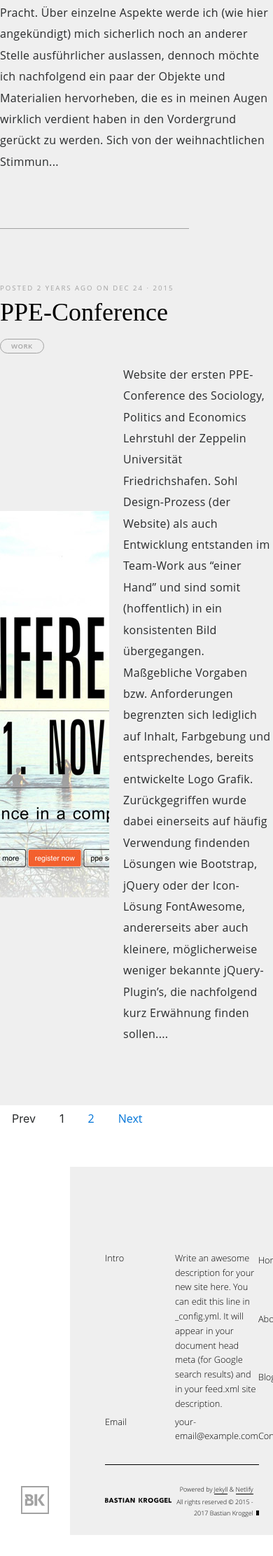
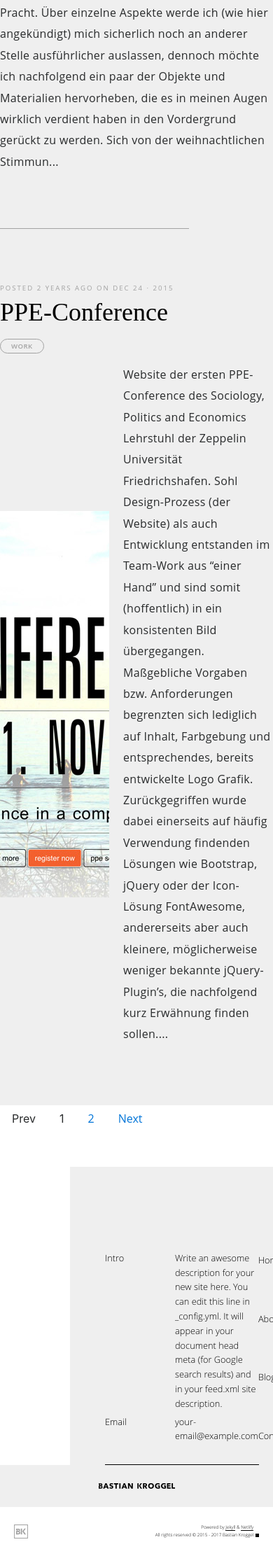
Before and after one commit to bkroggel/luzid, a Jekyll site: the page built from index.html, in a window 390 px wide. Shown: the part 1617-3840 px from the top of the page at 70% size. Built offline with Jekyll 4.4.1, drawn with Linux system fonts in a browser that asks for light colours; nearby versions of some CDN libraries; some web fonts are replaced; the list of posts is cut into pages by our own code; comment, search, counter and statistics services are not loaded; before the commit the page ends 3810 px from its top, so only the background shows below that.

Commit message:
footer info section now responsive

```diff
--- a/_includes/footer/_footer.html
+++ b/_includes/footer/_footer.html
@@ -12,13 +12,13 @@
   </div>
 </div>
 <div class="footer-info">
-  <div class="footer__blank svg-container__icon">
+  <div class="footer-info__1">
     {% include svg/_icon.html %}
   </div>
-  <div class="footer__gray svg-container__name">
+  <div class="footer-info__2">
     {% include svg/_name.html %}
   </div>
-  <div class="footer__gray acknowledgement-container">
+  <div class="footer-info__3">
     <div class="footer__acknowledgement">
       <div class="acknowledgement_content">
         <p>Powered by <a href="http://jekyllrb.com/">Jekyll</a> & <a href="https://www.netlify.com/">Netlify</a></p>
--- a/_sass/_typography.scss
+++ b/_sass/_typography.scss
@@ -126,8 +126,17 @@ footer a {
 }
 
 .footer__acknowledgement p {
-  font-size: 0.56em;
+  font-size: 0.4em;
   line-height: 1.7em;
+  a {
+    line-height: 1em;
+  }
+  @include media-query($medium){
+    font-size: 0.56em;
+    a {
+      line-height: 1em;
+    }
+  };
 }
 
 .footer__acknowledgement a {
--- a/_sass/home/_footer.scss
+++ b/_sass/home/_footer.scss
@@ -66,54 +66,6 @@ footer {
   margin-bottom: 5px;
 }
 
-.footer-info {
-  width: 100%;
-  display: flex;
-  height: 100px;
-}
-
-.svg-container__icon {
-  display: flex;
-  align-items: center;
-  justify-content: center;
-  svg {
-    width: 40px;
-    fill: $dark-color;
-  }
-}
-
-.svg-container__name {
-  display: flex;
-  align-items: center;
-  justify-content: flex-start;
-  svg {
-    height: 17px;
-    width: 227px;
-    fill: $darkest-color;
-    margin-left: 50px;
-  }
-}
-
-.acknowledgement-container {
-  display: flex;
-  align-items: center;
-  justify-content: flex-end;
-  padding-right: 20px;
-}
-
-.footer__acknowledgement {
-  display: flex;
-  flex-direction: row;
-  align-items: flex-end;
-}
-
-.end-mark {
-  height: 0.40em;
-  width: 0.45em;
-  background-color: $darkest-color;
-  margin: 0 0 4px 4px;
-}
-
 .footer__blank {
   width: 100px;
 }
@@ -126,6 +78,5 @@ footer {
   width: calc(100% - 100px);
 }
 
-.footer-info>.footer__gray {
-  width: calc((100% - 100px) /2);
-}
+@import "home/footer/_footer-link.scss";
+@import "home/footer/_footer-info.scss";
--- /dev/null
+++ b/_sass/home/footer/_footer-info.scss
@@ -0,0 +1,95 @@
+.footer-info {
+  width: 100%;
+  display: flex;
+  flex-wrap: wrap;
+  justify-content: space-between;
+  //height: 100px;
+  @include media-query($medium){
+    flex-wrap: nowrap;
+    height: 100px;
+  };
+}
+
+.footer-info__1 {
+  display: flex;
+  align-items: center;
+  justify-content: center;
+  order: 2;
+  height: 70px;
+  padding-left: 20px;
+  svg {
+    width: 20px;
+    fill: $dark-color;
+  }
+  @include media-query($medium) {
+    order: 1;
+    height: auto;
+    width: 100px;
+    padding-left: 0;
+    svg {
+      width: 40px;
+      fill: $dark-color;
+    }
+  };
+};
+
+.footer-info__2 {
+  display: flex;
+  align-items: center;
+  justify-content: center;
+  order: 1;
+  width: 100%;
+  height: 60px;
+  background-color: $main-color;
+  svg {
+    height: 8px;
+    width: 109px;
+    fill: $darkest-color;
+  }
+  @include media-query($medium) {
+    width: calc((100% - 100px) /2);
+    background-color: $main-color;
+    justify-content: flex-start;
+    order: 2;
+    height: auto;
+    background-color: none;
+    svg {
+      height: 17px;
+      width: 227px;
+      margin-left: 50px;
+    }
+  };
+};
+
+.footer-info__3 {
+  display: flex;
+  align-items: center;
+  justify-content: flex-end;
+  order: 3;
+  height: 70px;
+  padding-right: 20px;
+  @include media-query($medium) {
+    width: calc((100% - 100px) /2);
+    background-color: $main-color;
+    order: 3;
+    height: auto;
+  };
+};
+
+.footer__acknowledgement {
+  display: flex;
+  flex-direction: row;
+  align-items: flex-end;
+}
+
+.end-mark {
+  height: 0.3em;
+  width: 0.3em;
+  background-color: $darkest-color;
+  margin: 0 0 3px 3px;
+  @include media-query($medium){
+    height: 0.45em;
+    width: 0.45em;
+    margin: 0 0 4px 4px;
+  };
+}
```
Also changed, not shown: _sass/home/footer/_footer-link.scss (added).
